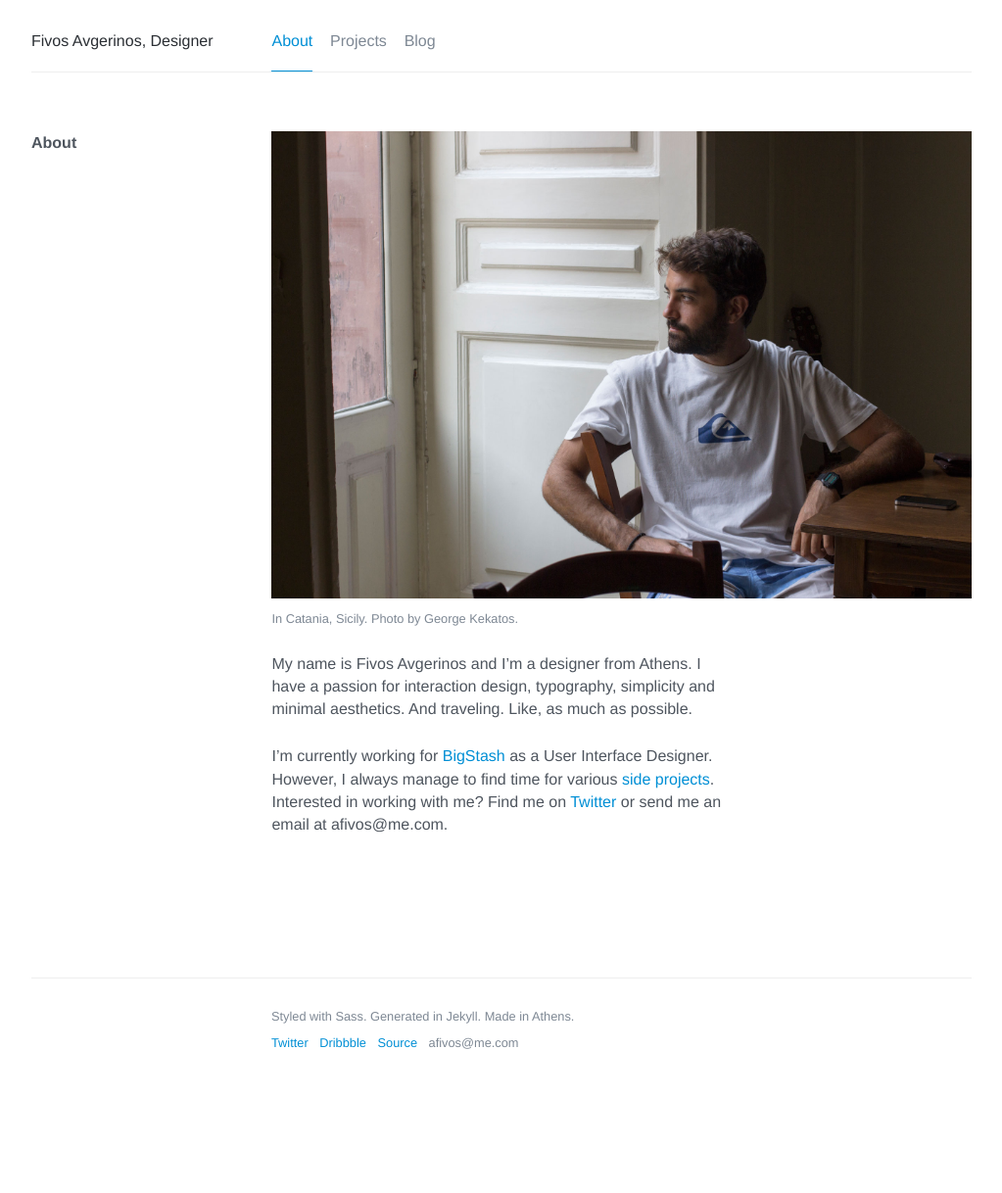
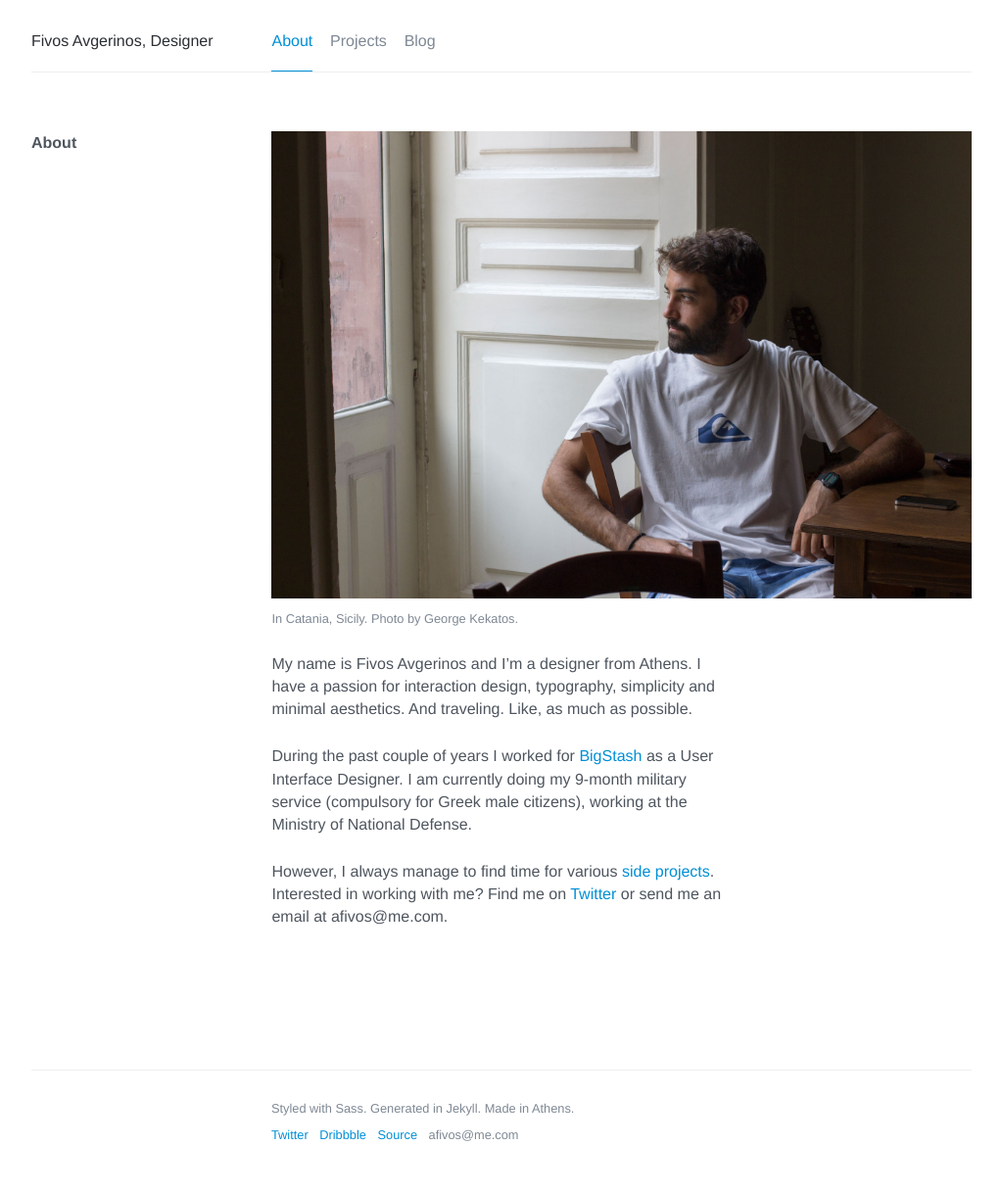
Before and after one commit to afivos/afivos.com, a Jekyll site: the page built from index.md, in a window 1280 px wide. Shown: the whole page at 98% size, without its empty margins (128-1151 px from the left). Built offline with Jekyll 4.4.1, drawn with Linux system fonts in a browser that asks for light colours; nearby versions of some CDN libraries; comment, search, counter and statistics services are not loaded; before the commit the page ends 1124 px from its top, so only the background shows below that.

Commit message:
Enlisted!

```diff
--- a/index.md
+++ b/index.md
@@ -9,4 +9,6 @@ title: About
 
 My name is Fivos Avgerinos and I'm a designer from Athens. I have a passion for interaction design, typography, simplicity and minimal aesthetics. And traveling. Like, as much as possible.
 
-I'm currently working for [BigStash](http://bigstash.co/ "BigStash") as a User Interface Designer. However, I always manage to find time for various [side projects](http://dribbble.com/afivos "Fivos Avgerinos on Dribbble"). Interested in working with me? Find me on [Twitter](http://twitter.com/afivos "Fivos Avgerinos on Twitter") or send me an email at afivos@me.com.
+During the past couple of years I worked for [BigStash](http://bigstash.co/ "BigStash") as a User Interface Designer. I am currently doing my 9-month military service (compulsory for Greek male citizens), working at the Ministry of National Defense.
+
+However, I always manage to find time for various [side projects](http://dribbble.com/afivos "Fivos Avgerinos on Dribbble"). Interested in working with me? Find me on [Twitter](http://twitter.com/afivos "Fivos Avgerinos on Twitter") or send me an email at afivos@me.com.
```
